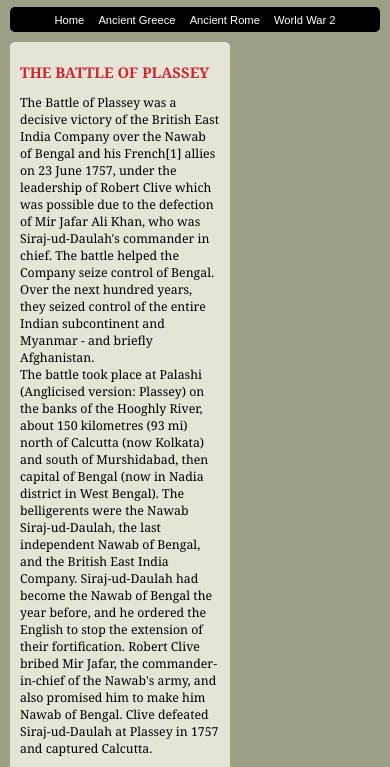
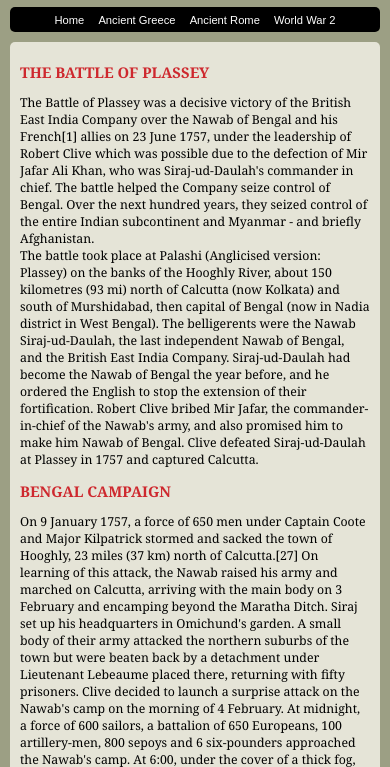
Before and after one commit to shaikhafzaa2/insideHistory, a plain HTML site: page index.html in a window 390 px wide. Shown: the part 103-870 px from the top of the page. Drawn offline with Linux system fonts and the light colour scheme.

Commit message:
Update CSS Layout phone.css

```diff
--- a/CSS Layout phone.css
+++ b/CSS Layout phone.css
@@ -5,7 +5,7 @@
     }
 
     .main{
-        margin-right: 160px;
+        margin-right: 10px;
         padding: 10px;
     }
 
```
